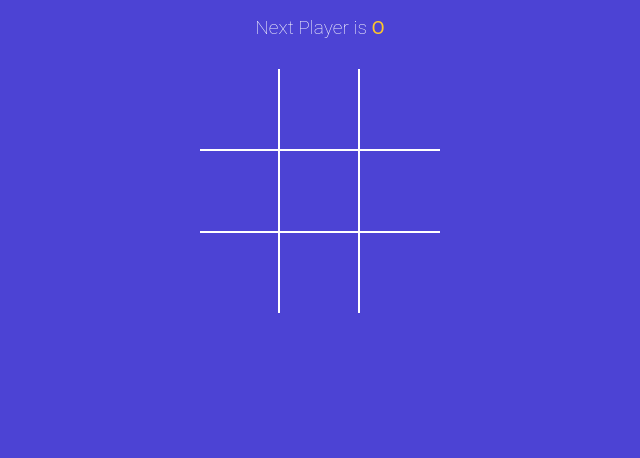
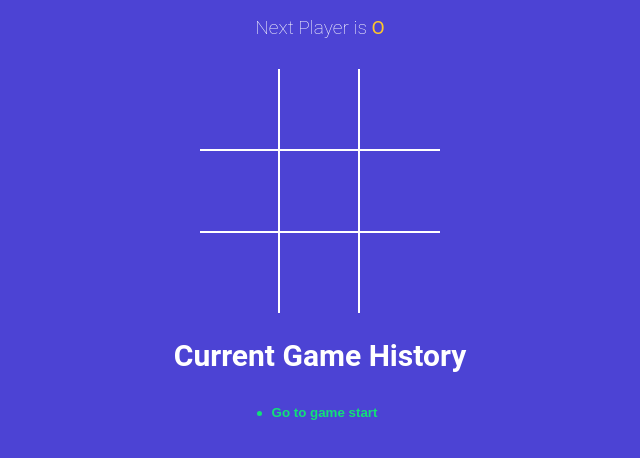
Before and after one commit to srisaisnigdha/tictactoe-game, a React (Vite) app: page / in a window 1280 px wide. Shown: the top 458 px of the page, without its empty margins (320-960 px from the left). Built offline with nearby package versions, Linux system fonts and the light colour scheme.

Commit message:
added game history. new state shape that is introduced with history array

```diff
--- a/src/App.jsx
+++ b/src/App.jsx
@@ -1,41 +1,80 @@
 import './styles.scss';
 import Board from './components/Board';
 import StatusMessage from './components/StatusMessage';
+import History from './components/History';
 import { useState } from 'react'
 import { calculateWinner } from './winner';
 
 function App() {
-   const [squares, setSquares] = useState(Array(9).fill(null));
-   const [isXNext, setIsXNext] = useState(false)
+   // const [squares, setSquares] = useState(Array(9).fill(null));
+   // const [isXNext, setIsXNext] = useState(false)
+   const [history, setHistory] = useState([{ squares: Array(9).fill(null), isXNext: false }]); // deafult element
+   const [currentMove, setCurrentMove] = useState(0);
 
-   const winner = calculateWinner(squares)   //to determine if there's a winner based on the current state of the board.
+
+   const gamingBoard = history[currentMove]  // derived value
+
+   // const winner = calculateWinner(squares)   //(derived) to determine if there's a winner based on the current state of the board.
+   const winner = calculateWinner(gamingBoard.squares)
+
+   console.log({ history, currentMove })
 
    const handleSquareClick = clickedPosition => {
 
-      if (squares[clickedPosition] != null || winner) // truthy value = not null, winner==> winner!=null
+      if (gamingBoard.squares[clickedPosition] || winner) // truthy value = not null, winner==> winner!=null
       {
          return; // just get out of the function
       }
 
       // using callback function
       // By creating a new array (here - currentSquare) with the updated values, you guarantee that React detects the change in state correctly. If you were to modify the existing array directly, React might not recognize the change, leading to potential bugs or inconsistencies in the UI.
-      setSquares(currentSquare => {
-         return currentSquare.map((squareValue, position) => {
+
+      // setSquares(currentSquare => {
+      //    return currentSquare.map((squareValue, position) => {
+      //       if (clickedPosition === position) {
+      //          return isXNext ? 'X' : 'O';
+      //       }
+      //       return squareValue;
+      //    })
+      // })
+
+      setHistory(currentHistory => {
+         const isTraversing = currentMove + 1 !== currentHistory.length   //(history is 1 idexed and currentMove is zero indexed). istraversing means Not at last
+
+         const lastGamingState = isTraversing ? currentHistory[currentMove] : currentHistory[currentHistory.length - 1]
+         // means it gives the last state if not traversing and the moving state if traversing
+
+         const nextSquaresState = lastGamingState.squares.map((squareValue, position) => {
             if (clickedPosition === position) {
-               return isXNext ? 'X' : 'O';
+               return lastGamingState.isXNext ? 'X' : 'O';
             }
             return squareValue;
-         })
-      })
+         });
 
-      setIsXNext((currentIsXNext) => !currentIsXNext)  // if the current toggled is 'X', then make it false, it means making to print 'O' for next toggle
+         const base = isTraversing ? currentHistory.slice(0, currentHistory.indexOf(lastGamingState) + 1) : currentHistory;
 
+         return base.concat({ squares: nextSquaresState, isXNext: !lastGamingState.isXNext })
+
+      });
+
+      // setIsXNext((currentIsXNext) => !currentIsXNext)  // if the current toggled is 'X', then make it false, it means making to print 'O' for next toggle
+
+      setCurrentMove(move => move + 1)   // whenever we click on a move the counter will be incremented
+
+   };
+
+   const moveTo = (move) => {
+      setCurrentMove(move)  // if move===5, then it moves to 5th state ==> to change to the gaming state that we want
    }
 
    return (
       <div className='app'>
-         <StatusMessage winner={winner} isXNext={isXNext} squares={squares} />
-         <Board squares={squares} handleSquareClick={handleSquareClick} />
+         {/* <StatusMessage winner={winner} isXNext={isXNext} squares={squares} /> */}
+         <StatusMessage winner={winner} gamingBoard={gamingBoard} />
+         <Board squares={gamingBoard.squares} handleSquareClick={handleSquareClick} />
+
+         <h2>Current Game History</h2>
+         <History history={history} moveTo={moveTo} currentMove={currentMove} />
       </div>
    );
 }
--- /dev/null
+++ b/src/components/History.jsx
@@ -0,0 +1,17 @@
+const History = ({ history, moveTo, currentMove }) => {
+    return <div className="history-wrapper">
+        <ul className="history">
+            {
+                history.map((_, index) => (
+                    <li key={index}>
+                        <button type="button" className={`btn-move ${currentMove === index ? 'active' : ''}`} onClick={() => moveTo(index)}>
+                            {index === 0 ? `Go to game start` : `Go to move #${index}`}
+                        </button>
+                    </li>
+                ))
+            }
+        </ul>
+    </div>
+}
+
+export default History
--- a/src/components/StatusMessage.jsx
+++ b/src/components/StatusMessage.jsx
@@ -1,4 +1,6 @@
-const StatusMessage = ({ winner, isXNext, squares }) => {
+const StatusMessage = ({ winner, gamingBoard }) => {
+
+    const { squares, isXNext } = gamingBoard  // destructuring of gaming board ==> replacement for gamingBoard.squares, gamingBoard.isXNext
 
     const noMovesLeft = squares.every((squareValue) => squareValue != null)
     const nextPlayer = isXNext ? 'X' : 'O'
@@ -13,7 +15,7 @@
         }
 
         if (!winner && noMovesLeft) {
-            return <> <span className="text-orange">0</span> and <span className="text-green">X</span> tied</>
+            return <> <span className="text-orange">O</span> and <span className="text-green">X</span> tied</>
         }
 
         if (!winner && !noMovesLeft) {
```
Also changed, not shown: src/components/Square.jsx (+1 -24 lines).
